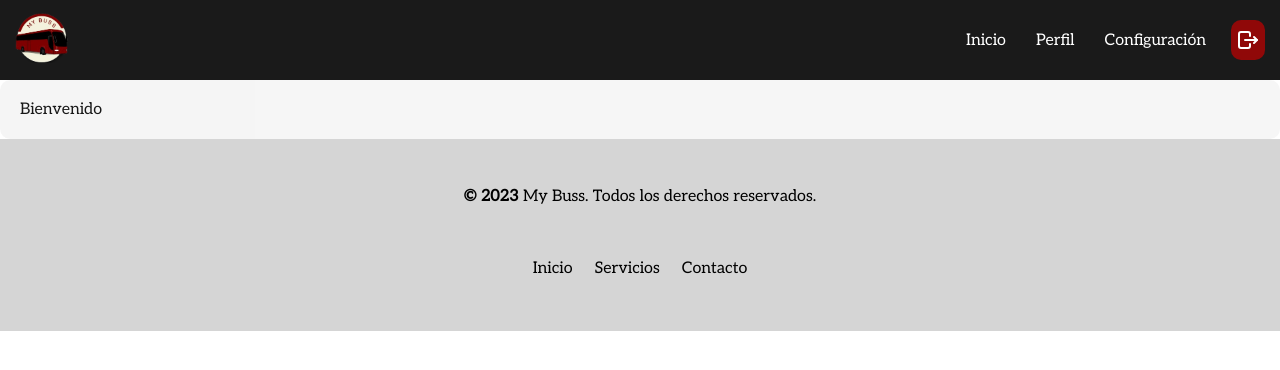
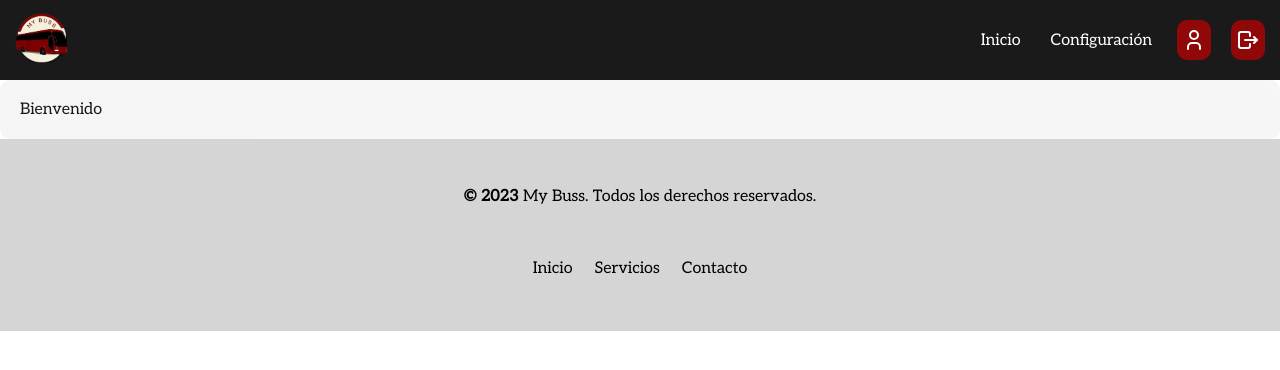
Before and after one commit to Montes01/my-buss-final, a Next.js app: page /dashboard in a window 1280 px wide. Shown: the top 370 px of the page. Built offline with nearby package versions, Linux system fonts and the light colour scheme; sample sign-in values are in the browser's storage.

Commit message:
feat: Update header buttons in dashboard.scss and Header.tsx

```diff
--- a/src/app/dashboard/dashboard.scss
+++ b/src/app/dashboard/dashboard.scss
@@ -15,9 +15,9 @@
     animation-name: unnappear;
     animation-timeline: scroll();
     transition: all 0.5s ease-in-out;
-    .logout-button {
+    .header-button {
         width: fit-content;
-        padding: 5px;
+        padding: 5px 12px;
     }
 
 }
--- a/src/app/dashboard/shared/Header.tsx
+++ b/src/app/dashboard/shared/Header.tsx
@@ -1,7 +1,7 @@
 import Logo from "@/system-design/molecules/Logo";
 import NavButton from "@/system-design/atoms/NavButton";
 import Button from "@/system-design/atoms/Button";
-import {  IconLogout } from "@tabler/icons-react";
+import {  IconLogout, IconUser } from "@tabler/icons-react";
 export default function Header() {
 
     return (
@@ -9,9 +9,10 @@ export default function Header() {
             <Logo to="/dashboard" className="dashboard-logo"/>
             <section className="header-buttons">
                 <NavButton children="Inicio" className="header-button" to="/dashboard" />
-                <NavButton children="Perfil" className="header-button" to="/dashboard/profile" />
                 <NavButton children="Configuración" className="header-button" to="/dashboard/settings" />
-                <Button content={IconLogout} className="logout-button" />
+                {/* if image fails put another src */}
+                <Button content={IconUser} className="header-button" />
+                <Button content={IconLogout} className="header-button" />
             </section>
         </header>
     )
```
Also changed, not shown: public/Images/user.png (added).
